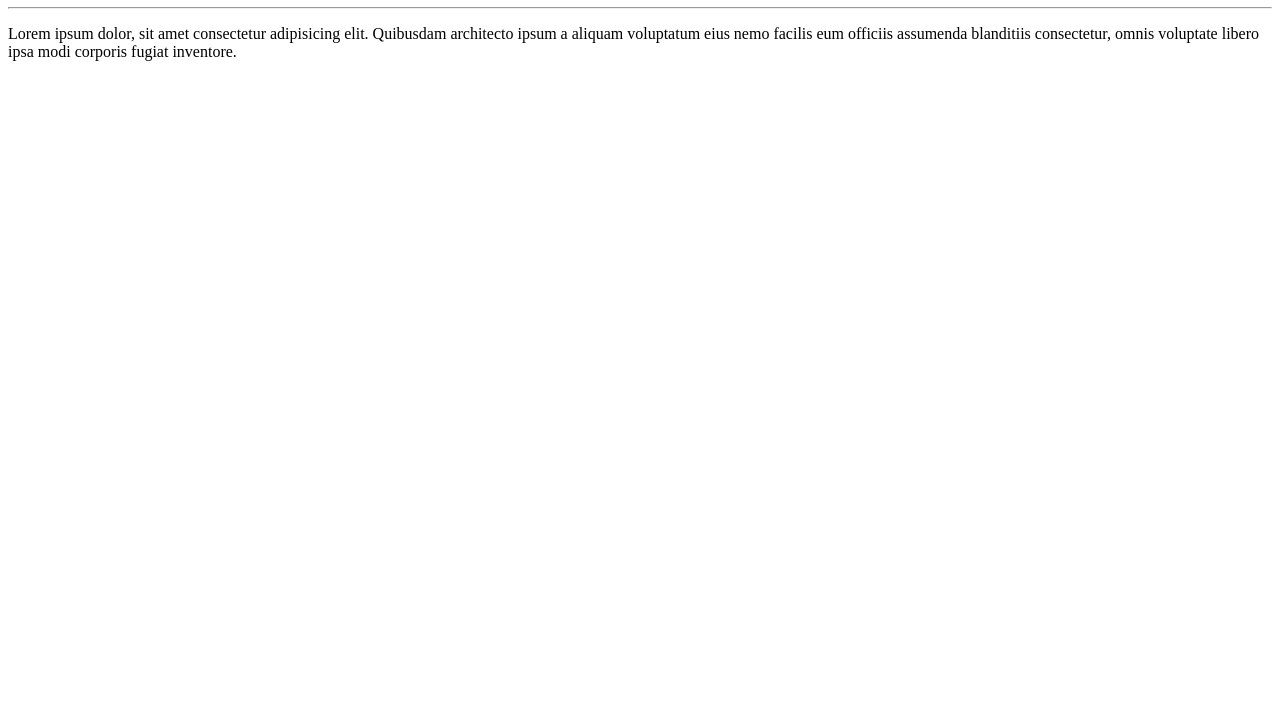
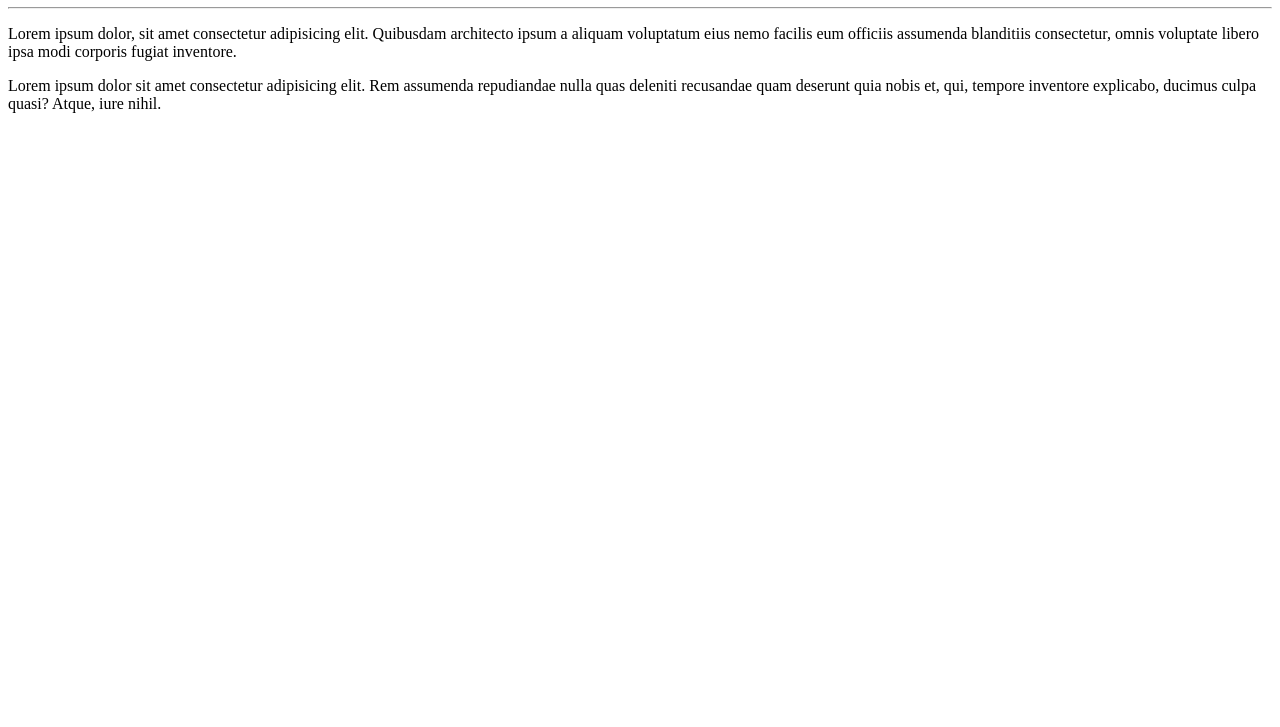
Before and after one commit to Tiago-Ataide/Ola-Mundo, a plain HTML site: page site-exemplo/index.html in a window 1280 px wide. Shown: the part 73-800 px from the top of the page. Drawn offline with Linux system fonts and the light colour scheme.

Commit message:
Adicionei um parágrafo

```diff
--- a/site-exemplo/index.html
+++ b/site-exemplo/index.html
@@ -9,5 +9,6 @@
     <h1>Olá, Mundo</h1>
     <hr>
     <p>Lorem ipsum dolor, sit amet consectetur adipisicing elit. Quibusdam architecto ipsum a aliquam voluptatum eius nemo facilis eum officiis assumenda blanditiis consectetur, omnis voluptate libero ipsa modi corporis fugiat inventore.</p>
+    <p>Lorem ipsum dolor sit amet consectetur adipisicing elit. Rem assumenda repudiandae nulla quas deleniti recusandae quam deserunt quia nobis et, qui, tempore inventore explicabo, ducimus culpa quasi? Atque, iure nihil.</p>
 </body>
 </html>
```
